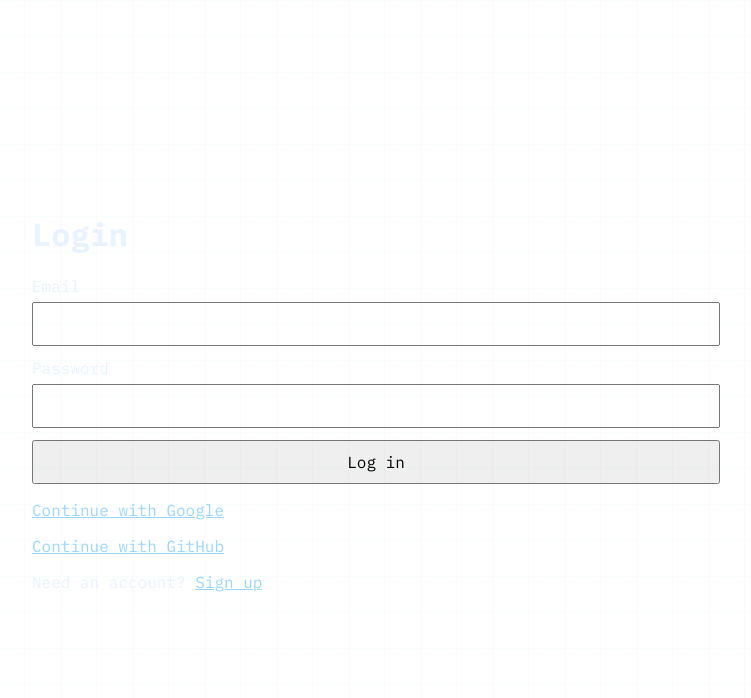
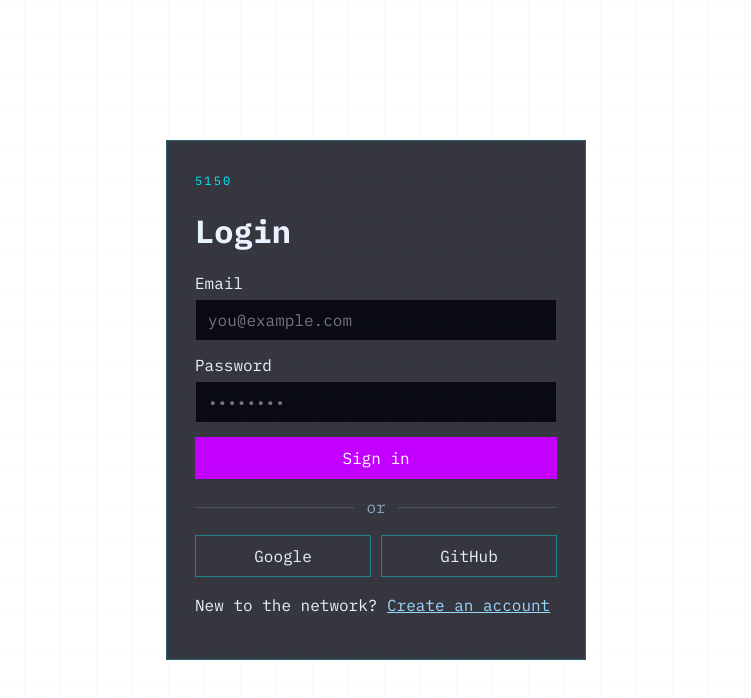
Before and after one commit to Xer0Yootz/5150-character-auth, a React (Vite) app in the folder web/: page / in a window 1280 px wide. Shown: the top 698 px of the page, without its empty margins (264-1015 px from the left). Built offline with nearby package versions, Linux system fonts and the light colour scheme; no server answers.

Commit message:
Replace login page with the 5150 panel and OAuth row.

```diff
--- a/web/src/pages/LoginPage.jsx
+++ b/web/src/pages/LoginPage.jsx
@@ -7,40 +7,71 @@ export default function LoginPage({ setUser }) {
   const [error, setError] = useState('');
   const [loading, setLoading] = useState(false);
 
-  const handleSubmit = async (event) => {
-    event.preventDefault();
+  function handleChange(e) {
+    setForm((prev) => ({ ...prev, [e.target.name]: e.target.value }));
+  }
+
+  async function handleSubmit(e) {
+    e.preventDefault();
+    setLoading(true);
     setError('');
-    setLoading(true);
-    try {
-      const response = await fetch('/api/auth/login', {
+
+    const res = await fetch('/api/auth/login', {
       method: 'POST',
+      headers: { 'Content-Type': 'application/json' },
       credentials: 'include',
-        headers: { 'Content-Type': 'application/json' },
       body: JSON.stringify(form)
     });
-      const data = await response.json();
-      if (!response.ok) throw new Error(data.message || 'Login failed');
+
+    const data = await res.json();
+    setLoading(false);
+
+    if (!res.ok) {
+      setError(data.message || 'Login failed.');
+      return;
+    }
+
     setUser(data.user);
     navigate('/');
-    } catch (err) {
-      setError(err.message);
-    } finally {
-      setLoading(false);
   }
-  };
 
   return (
-    <main>
+    <main className="page-shell">
+      <div className="panel">
+        <div className="title-wrap">
+          <span className="tag">5150</span>
           <h1>Login</h1>
-      <form onSubmit={handleSubmit}>
-        <label>Email<input type="email" value={form.email} onChange={(e) => setForm({ ...form, email: e.target.value })} required /></label>
-        <label>Password<input type="password" value={form.password} onChange={(e) => setForm({ ...form, password: e.target.value })} required /></label>
+        </div>
+
+        <form className="form" onSubmit={handleSubmit}>
+          <label>
+            <span>Email</span>
+            <input name="email" type="email" onChange={handleChange} placeholder="you@example.com" required />
+          </label>
+
+          <label>
+            <span>Password</span>
+            <input name="password" type="password" onChange={handleChange} placeholder="••••••••" required />
+          </label>
+
           {error && <p className="error">{error}</p>}
-        <button type="submit" disabled={loading}>{loading ? 'Logging in' : 'Log in'}</button>
+
+          <button className="btn primary" type="submit" disabled={loading}>
+            {loading ? 'Signing in…' : 'Sign in'}
+          </button>
         </form>
-      <p><a href="/auth/google">Continue with Google</a></p>
-      <p><a href="/auth/github">Continue with GitHub</a></p>
-      <p>Need an account? <Link to="/signup">Sign up</Link></p>
+
+        <div className="divider"><span>or</span></div>
+
+        <div className="oauth-row">
+          <a className="btn ghost" href="/auth/google">Google</a>
+          <a className="btn ghost" href="/auth/github">GitHub</a>
+        </div>
+
+        <p className="switch">
+          New to the network? <Link to="/signup">Create an account</Link>
+        </p>
+      </div>
     </main>
   );
 }
--- a/web/src/styles.css
+++ b/web/src/styles.css
@@ -5,16 +5,35 @@ body {
   color: #e8f3ff;
 }
 
-main {
-  max-width: 720px;
-  margin: 0 auto;
-  padding: 32px 16px;
+.page-shell {
+  min-height: 100vh;
+  display: flex;
+  align-items: center;
+  justify-content: center;
+  max-width: none;
+  padding: 24px;
 }
 
-form, .panel {
+.panel {
+  width: min(420px, 100%);
+  padding: 28px;
+  border: 1px solid rgba(0, 240, 255, 0.25);
+  background: rgba(10, 10, 20, 0.82);
+}
+
+.title-wrap {
+  margin-bottom: 20px;
+}
+
+.tag {
+  color: #00f0ff;
+  letter-spacing: 0.18em;
+  font-size: 12px;
+}
+
+.form {
   display: grid;
-  gap: 12px;
-  margin-top: 16px;
+  gap: 14px;
 }
 
 label {
@@ -22,13 +41,61 @@ label {
   gap: 6px;
 }
 
-input, button {
+input, button, .btn {
   font: inherit;
   padding: 10px 12px;
 }
 
-button {
+input {
+  background: #0a0a14;
+  color: #e8f3ff;
+  border: 1px solid rgba(232, 243, 255, 0.2);
+}
+
+.btn {
+  display: inline-flex;
+  align-items: center;
+  justify-content: center;
+  text-decoration: none;
   cursor: pointer;
+  border: 1px solid transparent;
+}
+
+.btn.primary {
+  background: #c300ff;
+  color: #fff;
+}
+
+.btn.ghost {
+  background: transparent;
+  color: #e8f3ff;
+  border-color: rgba(0, 240, 255, 0.4);
+}
+
+.divider {
+  display: flex;
+  align-items: center;
+  gap: 12px;
+  margin: 18px 0;
+  color: #8aa0b8;
+}
+
+.divider::before,
+.divider::after {
+  content: '';
+  flex: 1;
+  height: 1px;
+  background: rgba(232, 243, 255, 0.16);
+}
+
+.oauth-row {
+  display: grid;
+  grid-template-columns: 1fr 1fr;
+  gap: 10px;
+}
+
+.switch {
+  margin-top: 18px;
 }
 
 .error {
```
Lines whose indentation alone changed are shown as unchanged.
